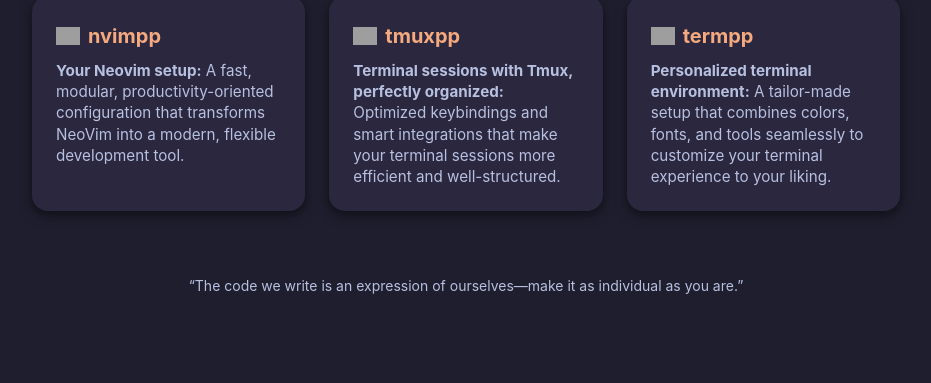
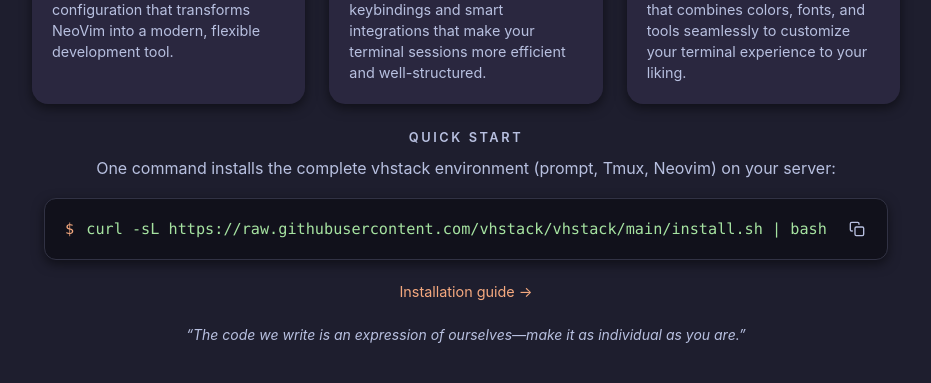
Before and after one commit to vhstack/vhstack.github.io, a plain HTML site: page index.html in a window 1280 px wide. Shown: the part 417-800 px from the top of the page, without its empty margins (174-1105 px from the left). Drawn offline with Linux system fonts and the light colour scheme; grey boxes are pictures that could not be loaded.

Commit message:
Layout Anpassung und Quickinstall Integration

```diff
--- a/index.html
+++ b/index.html
@@ -41,6 +41,9 @@
       line-height: 1.6;
       color: var(--text);
       background-color: var(--bg);
+      /* Komposition auf hohen Viewports vertikal zentrieren */
+      min-height: 100vh;
+      display: flex;
     }
     a { text-decoration: none; color: var(--peach); }
     a:hover { text-decoration: underline; }
@@ -49,31 +52,32 @@
     /* Container */
     .container {
       max-width: 900px;
-      margin: 0 auto;
-      padding: 2rem 1rem;
+      width: 100%;
+      margin: auto;
+      padding: clamp(0.75rem, 2vh, 1.5rem) 1rem;
     }
 
     /* Header */
     header {
       text-align: center;
-      margin-bottom: 3rem;
+      margin-bottom: clamp(1rem, 2.5vh, 2rem);
     }
     .avatar {
-      width: 120px;
-      height: 120px;
+      width: 80px;
+      height: 80px;
       border-radius: 50%;
       overflow: hidden;
-      border: 4px solid var(--overlay);
-      margin: 0 auto 1rem;
+      border: 3px solid var(--overlay);
+      margin: 0 auto 0.75rem;
     }
     .avatar img { width: 100%; height: auto; }
     h1 {
-      font-size: 2.5rem;
-      margin-bottom: 0.5rem;
+      font-size: 2rem;
+      margin-bottom: 0.25rem;
       color: var(--text);
     }
     p.lead {
-      font-size: 1.125rem;
+      font-size: 1.05rem;
       color: var(--subtext);
       max-width: 700px;
       margin: 0.5rem auto 0;
@@ -81,7 +85,7 @@
 
     /* Projects Section */
     .projects h2 {
-      font-size: 2rem;
+      font-size: 1.5rem;
       margin-bottom: 1rem;
       text-align: center;
       color: var(--text);
@@ -95,7 +99,7 @@
       background: var(--surface0);
       border-radius: 1rem;
       box-shadow: 0 4px 12px rgba(0,0,0,0.5);
-      padding: 1.5rem;
+      padding: 1.25rem;
       transition: transform 0.2s ease, box-shadow 0.2s ease;
     }
     .card:hover {
@@ -117,15 +121,95 @@
     }
     .card p {
       color: var(--subtext);
+      font-size: 0.9rem;
+      line-height: 1.45;
+    }
+
+    /* Quickstart */
+    .quickstart {
+      text-align: center;
+      margin-top: clamp(1.25rem, 3vh, 2.5rem);
+    }
+    .qs-label {
+      font-size: 0.8rem;
+      font-weight: 600;
+      letter-spacing: 0.2em;
+      text-transform: uppercase;
+      color: var(--peach);
+      margin-bottom: 0.5rem;
+    }
+    .quickstart p {
+      color: var(--subtext);
+    }
+    .qs-link {
+      display: inline-block;
+      margin-top: 0.25rem;
+      font-size: 0.9rem;
+    }
+    .cmdbox {
+      display: flex;
+      align-items: center;
+      gap: 0.75rem;
+      width: fit-content;
+      max-width: 100%;
+      margin: 1rem auto;
+      background: var(--crust);
+      border: 1px solid var(--overlay);
+      border-radius: 0.75rem;
+      box-shadow: 0 4px 12px rgba(0,0,0,0.5);
+      padding: 0.75rem 0.75rem 0.75rem 1.25rem;
+      text-align: left;
+    }
+    .cmd-prompt {
+      font-family: 'Cascadia Code', ui-monospace, 'SF Mono', Menlo, Consolas, monospace;
       font-size: 0.95rem;
-      line-height: 1.4;
+      color: var(--peach);
+      user-select: none;
     }
+    .cmd-scroll {
+      overflow-x: auto;
+      scrollbar-width: none;        /* Firefox */
+    }
+    .cmd-scroll::-webkit-scrollbar { display: none; }  /* Chrome/Safari */
+    @media (max-width: 480px) {
+      .cmdbox code, .cmd-prompt { font-size: 0.85rem; }
+    }
+    .cmdbox code {
+      font-family: 'Cascadia Code', ui-monospace, 'SF Mono', Menlo, Consolas, monospace;
+      font-size: 0.95rem;
+      color: var(--green);
+      white-space: pre;
+    }
+    .copy-btn {
+      flex-shrink: 0;
+      display: inline-flex;
+      align-items: center;
+      justify-content: center;
+      width: 2.25rem;
+      height: 2.25rem;
+      background: transparent;
+      color: var(--subtext);
+      border: none;
+      border-radius: 0.5rem;
+      cursor: pointer;
+      transition: background 0.15s ease, color 0.15s ease;
+    }
+    .copy-btn:hover {
+      background: var(--surface1);
+      color: var(--peach);
+    }
+    .copy-btn .icon-check { display: none; }
+    .copy-btn.copied { color: var(--green); }
+    .copy-btn.copied:hover { background: transparent; }
+    .copy-btn.copied .icon-copy { display: none; }
+    .copy-btn.copied .icon-check { display: inline; }
 
     /* Footer */
     footer {
       text-align: center;
-      margin-top: 4rem;
+      margin-top: clamp(1rem, 2.5vh, 2rem);
       font-size: 0.875rem;
+      font-style: italic;
       color: var(--subtext);
     }
   </style>
@@ -164,9 +248,49 @@
       </div>
     </section>
 
+    <section class="quickstart">
+      <p class="qs-label">Quick Start</p>
+      <p>One command installs the complete vhstack environment (prompt, Tmux, Neovim) on your server:</p>
+      <div class="cmdbox">
+        <span class="cmd-prompt" aria-hidden="true">$</span>
+        <div class="cmd-scroll"><code id="install-cmd">curl -sL https://raw.githubusercontent.com/vhstack/vhstack/main/install.sh | bash</code></div>
+        <button class="copy-btn" type="button" aria-label="Copy command to clipboard" title="Copy to clipboard">
+          <svg class="icon-copy" xmlns="http://www.w3.org/2000/svg" width="16" height="16" viewBox="0 0 24 24" fill="none" stroke="currentColor" stroke-width="2" stroke-linecap="round" stroke-linejoin="round" aria-hidden="true"><rect x="9" y="9" width="13" height="13" rx="2" ry="2"/><path d="M5 15H4a2 2 0 0 1-2-2V4a2 2 0 0 1 2-2h9a2 2 0 0 1 2 2v1"/></svg>
+          <svg class="icon-check" xmlns="http://www.w3.org/2000/svg" width="16" height="16" viewBox="0 0 24 24" fill="none" stroke="currentColor" stroke-width="2.5" stroke-linecap="round" stroke-linejoin="round" aria-hidden="true"><polyline points="20 6 9 17 4 12"/></svg>
+        </button>
+      </div>
+      <a class="qs-link" href="https://github.com/vhstack/vhstack/blob/main/INSTALL.en.md" target="_blank" rel="noopener">Installation guide &rarr;</a>
+    </section>
+
     <footer>
       <p>&ldquo;The code we write is an expression of ourselves—make it as individual as you are.&rdquo;</p>
     </footer>
   </div>
+
+  <script>
+    document.querySelector('.copy-btn').addEventListener('click', function () {
+      var btn = this;
+      var cmd = document.getElementById('install-cmd').textContent;
+      function done() {
+        btn.classList.add('copied');
+        setTimeout(function () {
+          btn.classList.remove('copied');
+        }, 1500);
+      }
+      if (navigator.clipboard && navigator.clipboard.writeText) {
+        navigator.clipboard.writeText(cmd).then(done);
+      } else {
+        /* Fallback for older browsers */
+        var ta = document.createElement('textarea');
+        ta.value = cmd;
+        ta.style.position = 'fixed';
+        ta.style.opacity = '0';
+        document.body.appendChild(ta);
+        ta.select();
+        try { document.execCommand('copy'); done(); } catch (e) {}
+        document.body.removeChild(ta);
+      }
+    });
+  </script>
 </body>
 </html>
```
